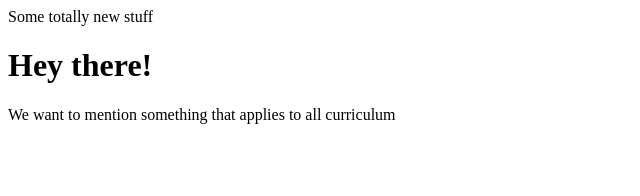
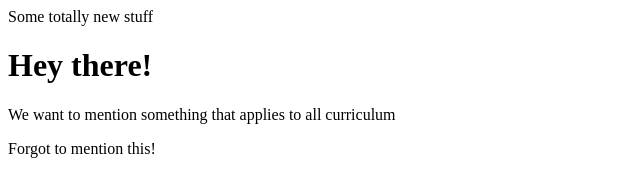
Before and after one commit to nduckwiler/git-practice, a plain HTML site: page index.html in a window 1280 px wide. Shown: the whole page, without its empty margins (0-640 px from the left). Drawn offline with Linux system fonts and the light colour scheme.

Commit message:
Update index.html

```diff
--- a/index.html
+++ b/index.html
@@ -3,3 +3,4 @@ Some totally new stuff
 <h1>Hey there!</h1>
 
 <p>We want to mention something that applies to all curriculum</p>
+<p>Forgot to mention this!</p>
```
